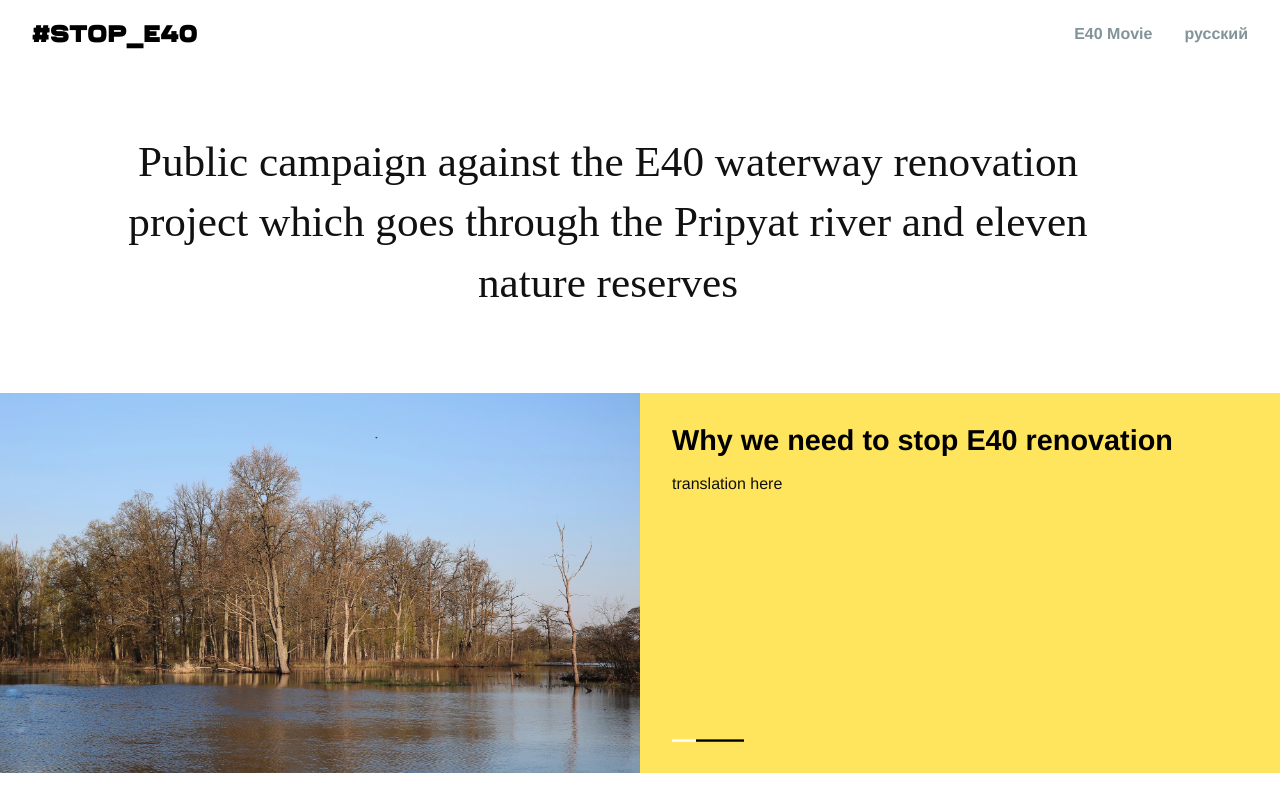
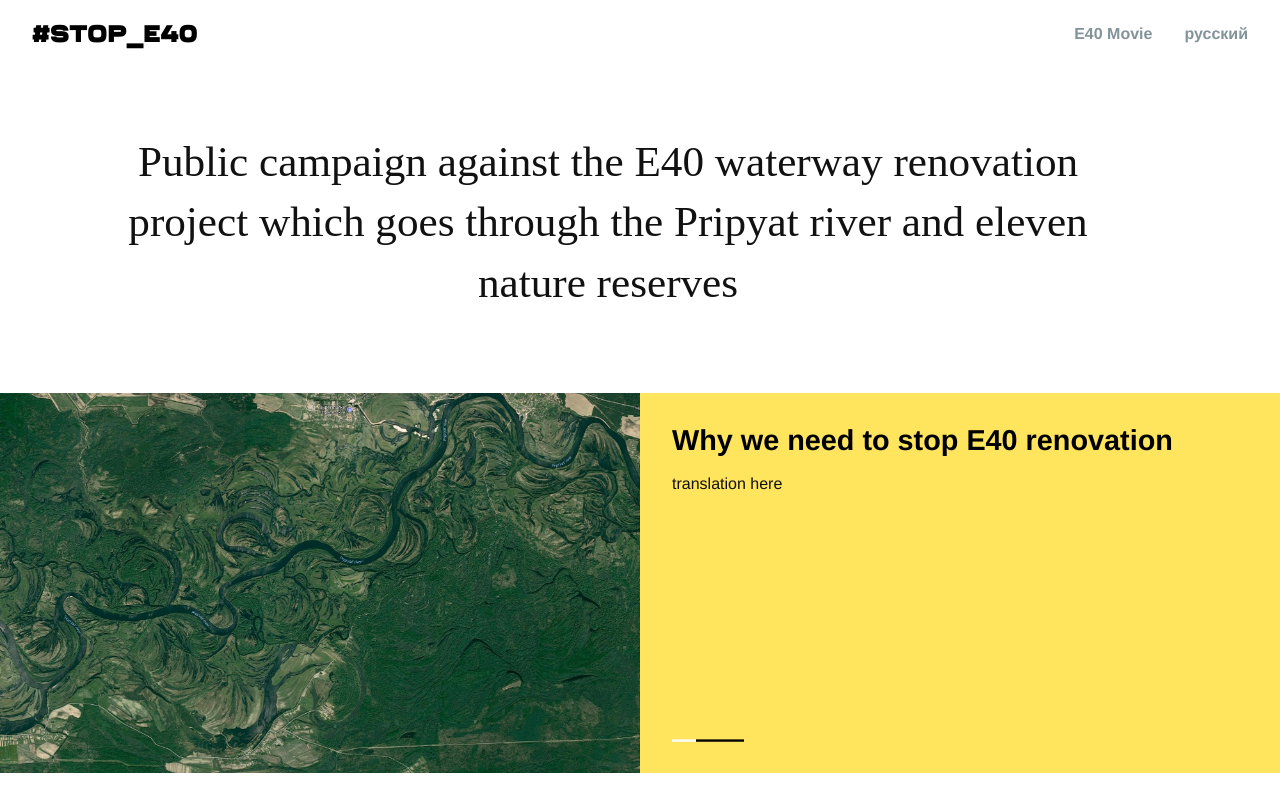
Before and after one commit to iharsuvorau/stop-e40, a Vue app: page / in a window 1280 px wide. Shown: the top 800 px of the page. Built offline with nearby package versions, Linux system fonts and the light colour scheme.

Commit message:
problem description images order changed

```diff
--- a/src/assets/content/problem-description.ru.json
+++ b/src/assets/content/problem-description.ru.json
@@ -7,7 +7,7 @@
       "next": "what",
       "show": true,
       "className": "active",
-      "imageClass": "image1",
+      "imageClass": "image0",
       "paragraphs": [
         {"id": 1, "text": "Е40&nbsp;&mdash; это проект судоходного пути длиной более 2000&nbsp;километров, который может пройти по&nbsp;территории Польши, Беларуси и&nbsp;Украины. Предполагается, что Е40 станет новой торговой трассой между портами Балтийского и&nbsp;Чёрного морей. Проект Е40 финансируется Евросоюзом. Ведущий партнер со&nbsp;стороны Польши&nbsp;&mdash; Морской институт в&nbsp;Гданьске, со&nbsp;стороны Беларуси&nbsp;&mdash; Днепро-Бугский водный канал. Разработка проекта началась в&nbsp;2013 году и&nbsp;продолжается по&nbsp;настоящий момент."}
       ]
@@ -31,7 +31,7 @@
       "next": "pripyat",
       "show": false,
       "className": "",
-      "imageClass": "image0",
+      "imageClass": "image1",
       "paragraphs": [
         {"id": 1, "text": "Припять&nbsp;&mdash; последняя крупная река в&nbsp;Европе, которая сохранилась в&nbsp;состоянии, близком к&nbsp;естественному. Водный путь Е40 пройдет через одни из&nbsp;самых ценных природных территорий Беларуси: национальный парк &laquo;Припятский&raquo;, 11&nbsp;республиканских и&nbsp;2 местных заказника. Из&nbsp;этих объектов 11&nbsp;имеют международное значение&nbsp;&mdash; они охраняются Рамсарской Конвенцией и&nbsp;являются территориями, важными для птиц. Около 70&nbsp;видов животных и&nbsp;растений, обитающих на&nbsp;этих территориях, занесены в&nbsp;Красную книгу Республики Беларусь. Около 1,5 миллиона птиц набираются сил в&nbsp;пойме Припяти во&nbsp;время ежегодных миграций."}
       ]
--- a/src/components/ProblemDescription.vue
+++ b/src/components/ProblemDescription.vue
@@ -1,6 +1,6 @@
 <template>
   <section class="flex flex-wrap">
-    <div id="descr-image-wrapper" class="descr-image-wrapper lg-col-6 col-12 image1"></div>
+    <div id="descr-image-wrapper" class="descr-image-wrapper lg-col-6 col-12 image0"></div>
     <div class="descr-block lg-col-6 col-12 flex flex-column justify-between">
       <article class="pt3 pl3 pr3" v-for="tab in content.tabs" :key="tab.id" v-if="tab.show">
         <h1 class="h2 m0"><a href="" v-html="tab.title"></a></h1>
```
